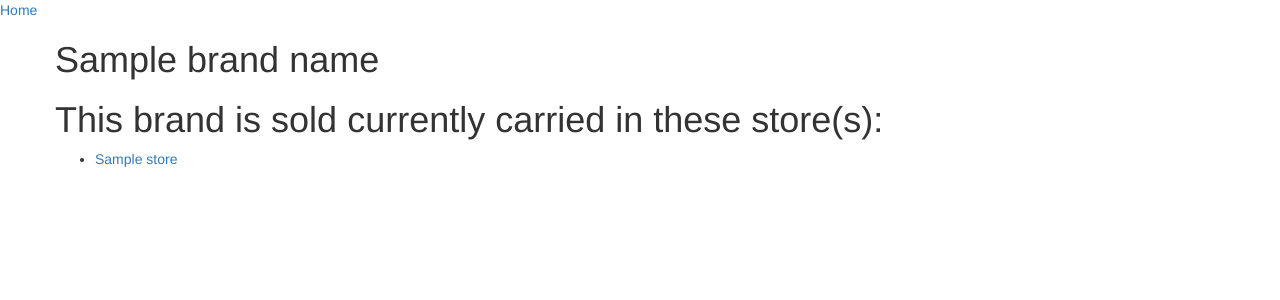
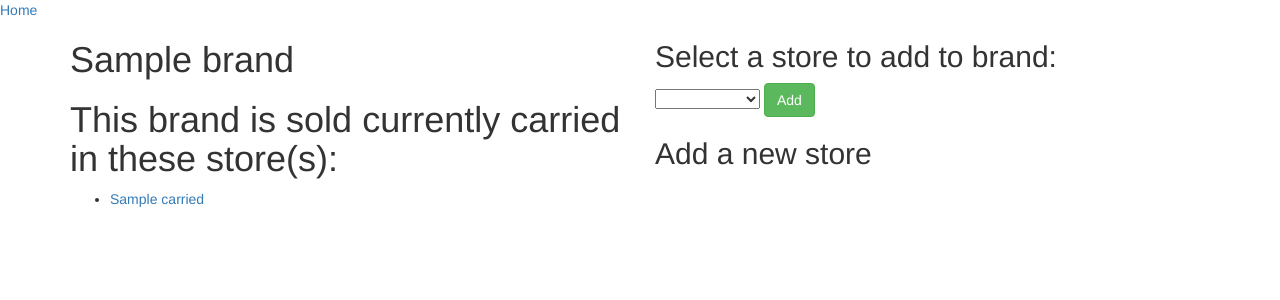
Before and after one commit to Xesme/shoes, a PHP site: template views/brand.html.twig in a window 1280 px wide. Shown: the top 300 px of the page. Run offline with PHP 8.4, Linux system fonts and the light colour scheme; the template is opened without the code that fills it: most values are stand-ins (such as "Sample title", 1, 10 or a date in 2020); some libraries are stand-ins or nearby versions.

Commit message:
add store add on brands page and twig routes in app

```diff
--- a/views/brand.html.twig
+++ b/views/brand.html.twig
@@ -1,16 +1,34 @@
 {% extends 'base.html.twig' %}
 
     {% block page %}
-        <h1>{{ brand_name.getName }}</h1>
+    <div class="col-md-6">
+
+        <h1>{{ brand.getName }}</h1>
 
         <h1>This brand is sold currently carried in these store(s):</h1>
-        {% if stores is not empty %}
+        {% if carried is not empty %}
         <ul>
-            {% for store in stores %}
+            {% for store in carried %}
             <li><a href="/store/{{store.getId}}">{{ store.getName }}</a></li>
             {% endfor %}
         </ul>
         {% endif %}
-
+    </div>
+    <div class="col-md-g">
+        <div class="col-md-6">
+            <h2>Select a store to add to brand:</h2>
+            <form action="/add/store/brand/{{ brand.getId }}" method="post">
+                <select name="store_id">
+                    <option></option>
+                    {% if stores is not empty%}
+                    {% for store in stores %}
+                    <option value='{{ store.getId }}'>{{ store.getName }}</option>
+                    {% endfor %}
+                    {% endif %}
+                </select>
+                <button class="btn btn-success" type="submit"> Add </button>
+            </form>
+            <h2> Add a new store </h2>
+    </div>
 
 {% endblock %}
```
Also changed, not shown: app/app.php (+13 -2 lines).
